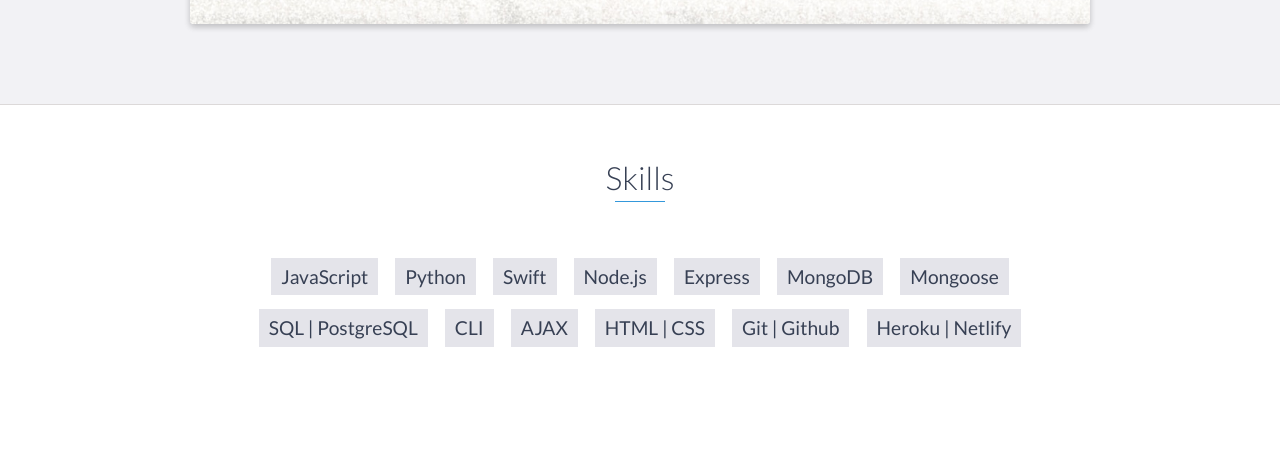
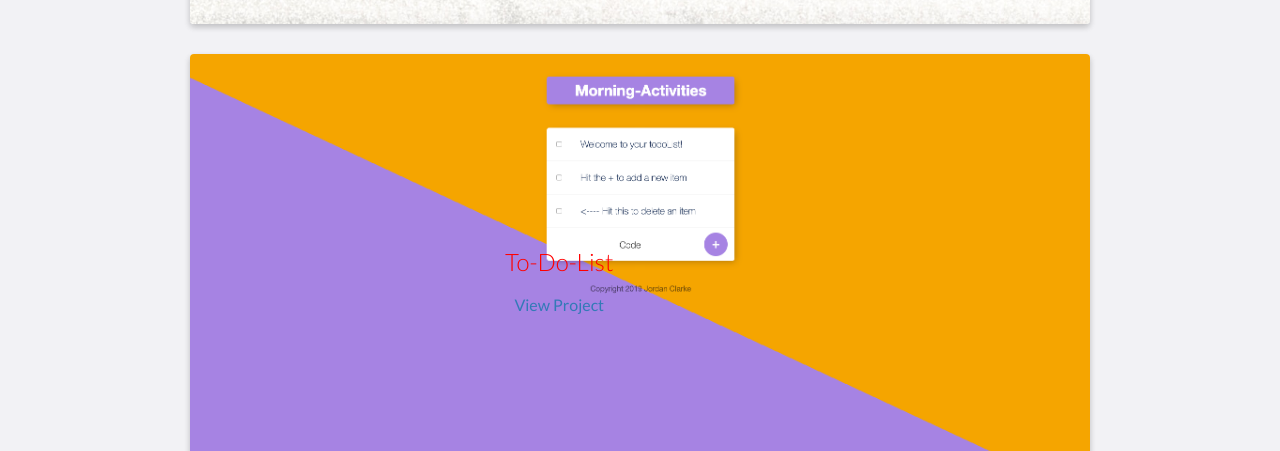
Before and after one commit to JordanAclarke/JordanAclarke.github.io, a website: page index.html in a window 1280 px wide. Shown: the part 5439-5890 px from the top of the page. Drawn offline with nearby package versions, Linux system fonts and the light colour scheme.

Commit message:
added in a project

```diff
--- a/index.html
+++ b/index.html
@@ -251,6 +251,21 @@
                                 <!-- End .project-info -->
                             </div>
                             <!-- End .project -->
+
+                            <div class="project shadow-large">
+                                <div class="project-image">
+                                    <img src="images/to-do.png" width="100%" />
+                                </div>
+                                <!-- End .project-image -->
+                                <div class="project-info">
+                                    <h3 style="color: red; text-align: center;">To-Do-List</h3>
+                                    <p>
+                                    </p>
+                                    <a href="https://github.com/JordanAclarke/To-Do-List">View Project</a>
+                                </div>
+                                <!-- End .project-info -->
+                            </div>
+                            <!-- End .project -->
             </div>
         </div>
     </div>
```
Also changed, not shown: images/to-do.png (added).
